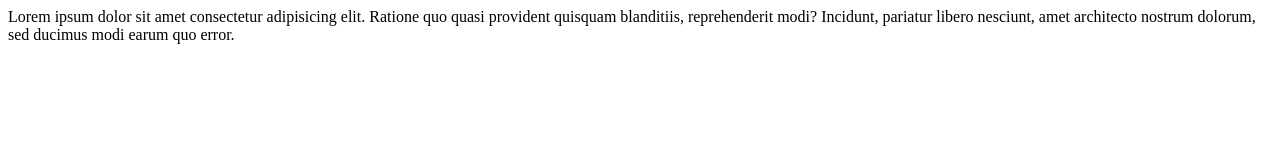
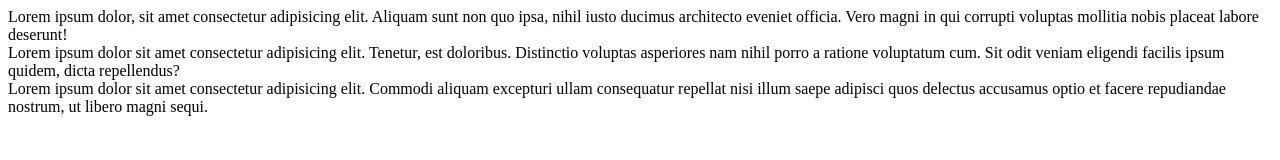
Before and after one commit to Zhumakadyrova/22.11.22, a plain HTML site: page index.html in a window 1280 px wide. Drawn offline with Linux system fonts and the light colour scheme.

Commit message:
some changes in html

```diff
--- a/index.html
+++ b/index.html
@@ -3,6 +3,18 @@
     <link rel="stylesheet" href="style.css">
   </head>
   <body>
-    <p>Lorem ipsum dolor sit amet consectetur adipisicing elit. Ratione quo quasi provident quisquam blanditiis, reprehenderit modi? Incidunt, pariatur libero nesciunt, amet architecto nostrum dolorum, sed ducimus modi earum quo error.</p>
+    <main>
+      <header>
+        Lorem ipsum dolor, sit amet consectetur adipisicing elit. Aliquam sunt non quo ipsa, nihil iusto ducimus architecto eveniet officia. Vero magni in qui corrupti voluptas mollitia nobis placeat labore deserunt!
+      </header>
+      <aside>
+        Lorem ipsum dolor sit amet consectetur adipisicing elit. Tenetur, est doloribus. Distinctio voluptas asperiores nam nihil porro a ratione voluptatum cum. Sit odit veniam eligendi facilis ipsum quidem, dicta repellendus?
+      </aside>
+      <article> Lorem ipsum dolor sit amet consectetur adipisicing elit. Commodi aliquam excepturi ullam consequatur repellat nisi illum saepe adipisci quos delectus accusamus optio et facere repudiandae nostrum, ut libero magni sequi.
+      </article>
+    </main>
+
+
+
   </body>
 </html>
```
